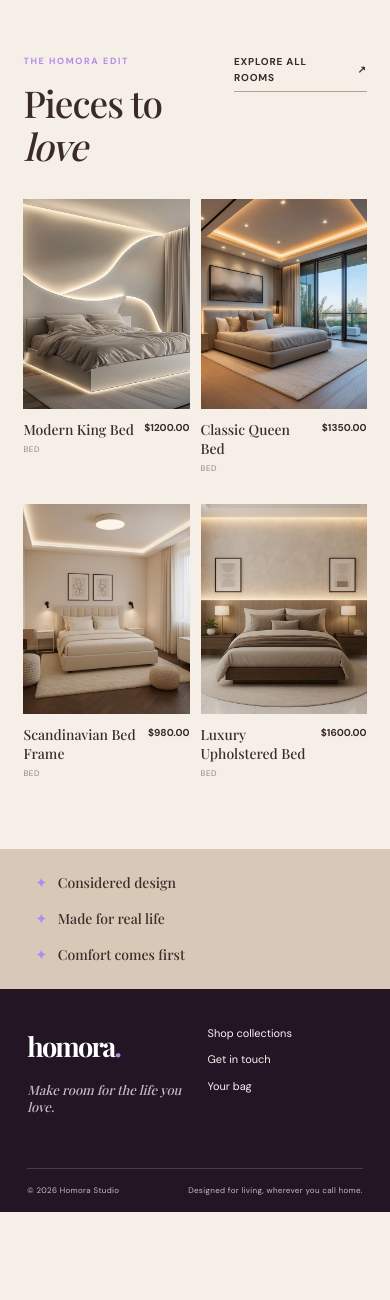
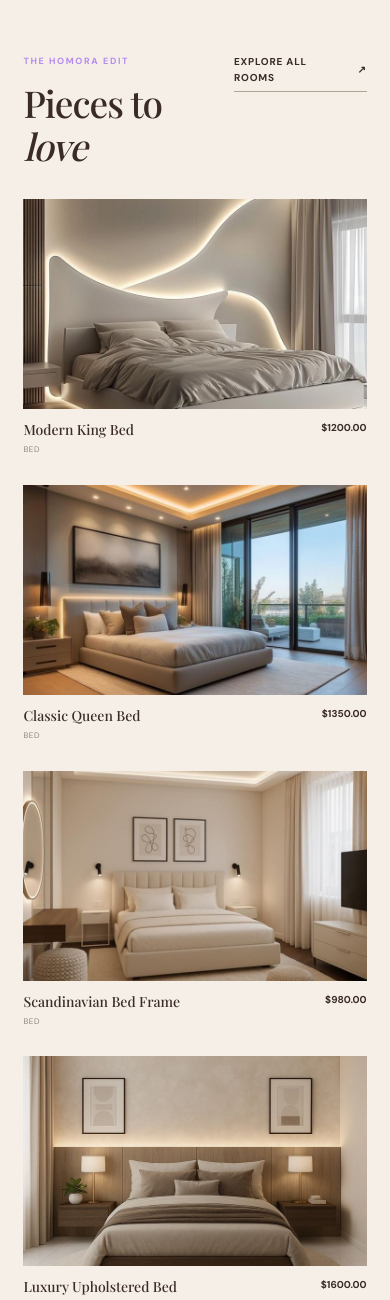
Before and after one commit to Shimaa-Nashat/Homora, a Flask app: page / in a window 390 px wide. Shown: the part 2200-3500 px from the top of the page. Before the commit the page ends 3412 px from the top, so only its background shows below. Run offline with Flask 3, Linux system fonts and the light colour scheme; data comes from the database, SQL or seed files in the repository.

Commit message:
Add media query for responsive grid layout

```diff
--- a/static/style.css
+++ b/static/style.css
@@ -1250,3 +1250,8 @@ body {
     padding: 28px 22px;
   }
 }
+@media (max-width: 400px) {
+      .featured-grid, .product-grid {
+        grid-template-columns: 1fr;
+      }
+}
```
